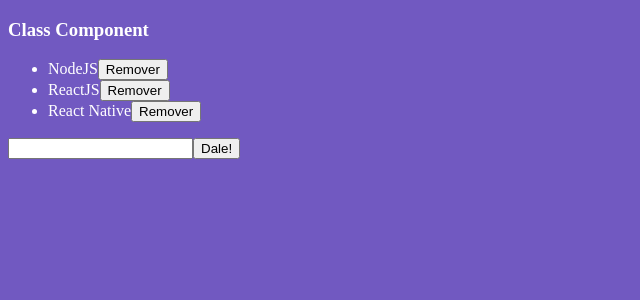
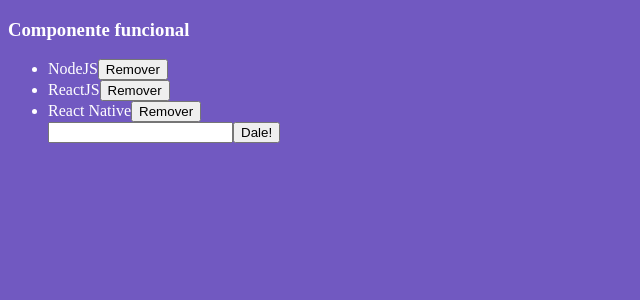
Before and after one commit to LucasSonego/Fundamentos-ReactJS, a React app: page / in a window 1280 px wide. Shown: the top 300 px of the page, without its empty margins (0-640 px from the left). Built offline with nearby package versions, Linux system fonts and the light colour scheme.

Commit message:
Componente Funcional

```diff
--- a/src/App.js
+++ b/src/App.js
@@ -1,10 +1,10 @@
 import React from "react";
 
 import "./App.css";
-import TechList from "./components/TechList";
+import TechListF from "./components/TeckListF";
 
 function App() {
-  return <TechList list />;
+  return <TechListF list />;
 }
 
 export default App;
--- /dev/null
+++ b/src/components/TeckListF.js
@@ -0,0 +1,41 @@
+import React, { useState } from "react";
+
+export default function TechListF() {
+  const [list, setList] = useState(["NodeJS", "ReactJS", "React Native"]);
+
+  const [newTech, setNewTech] = useState("");
+
+  function handleChange(e) {
+    setNewTech(e.target.value);
+  }
+
+  function handleSubmit(e) {
+    e.preventDefault();
+    if (list.indexOf(newTech) < 0 && newTech !== "") {
+      setList([...list, newTech]);
+      setNewTech("");
+    }
+  }
+
+  function handleRemove(tech) {
+    setList(list.filter(t => t !== tech));
+  }
+
+  return (
+    <form onSubmit={handleSubmit}>
+      <h3>Componente funcional</h3>
+      <ul>
+        {list.map(tech => (
+          <li key={tech}>
+            {tech}
+            <button type="button" onClick={() => handleRemove(tech)}>
+              Remover
+            </button>
+          </li>
+        ))}
+        <input type="text" onChange={handleChange} value={newTech} />
+        <button type="submit">Dale!</button>
+      </ul>
+    </form>
+  );
+}
```
